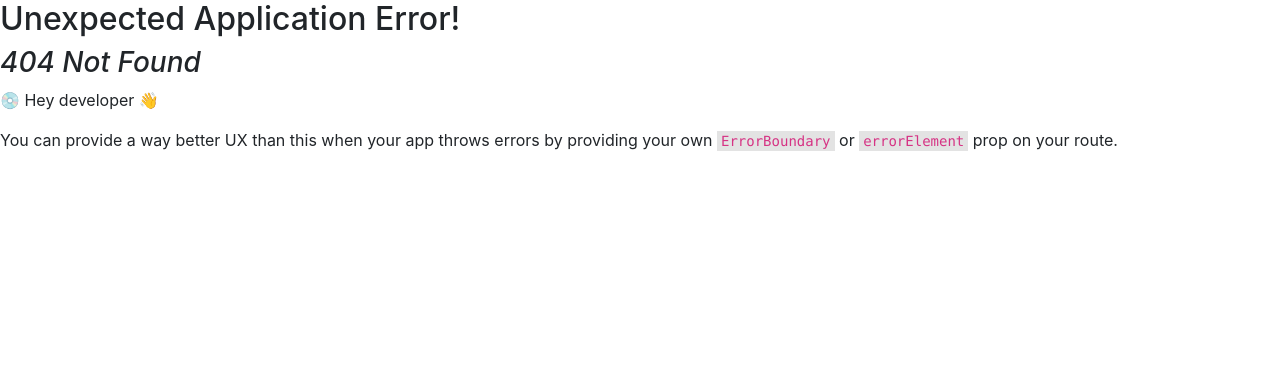
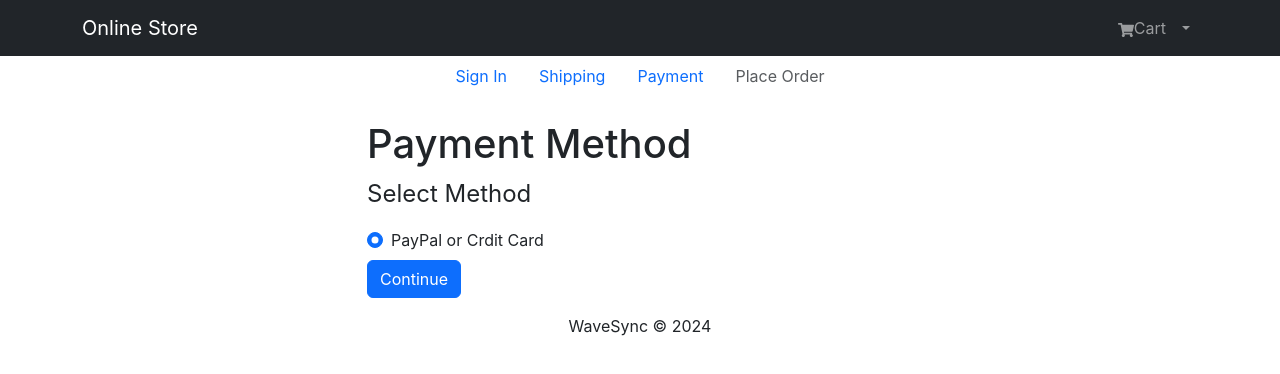
Before and after one commit to IT22148254/MLB_WD_ITP24_B3_13, a React (Create React App) app in the folder frontend/: page /store/payment in a window 1280 px wide. Before the commit this address had no page. Shown: the top 374 px of the page. Built offline with nearby package versions, Linux system fonts and the light colour scheme; sample sign-in values are in the browser's storage.

Commit message:
payment and shipping screens

```diff
--- /dev/null
+++ b/frontend/src/content/CheckoutSteps.jsx
@@ -0,0 +1,52 @@
+import React from "react";
+import { Nav } from "react-bootstrap";
+import { LinkContainer } from "react-router-bootstrap";
+
+const CheckoutSteps = ({step1,step2,step3,step4}) => {
+  return (
+    <Nav className="justify-content-center mb-4">
+      <Nav.Item>
+        {step1 ? (
+          <LinkContainer to="/login">
+            <Nav.Link>Sign In</Nav.Link>
+          </LinkContainer>
+        ) : (
+          <Nav.Link disabled>Sign In</Nav.Link>
+        )}
+      </Nav.Item>
+
+      <Nav.Item>
+        {step2 ? (
+          <LinkContainer to="/shipping">
+            <Nav.Link>Shipping</Nav.Link>
+          </LinkContainer>
+        ) : (
+          <Nav.Link disabled>Shipping</Nav.Link>
+        )}
+      </Nav.Item>
+
+      <Nav.Item>
+        {step3 ? (
+          <LinkContainer to="/store/payment">
+            <Nav.Link>Payment</Nav.Link>
+          </LinkContainer>
+        ) : (
+          <Nav.Link disabled>payment</Nav.Link>
+        )}
+      </Nav.Item>
+
+      <Nav.Item>
+        {step4 ? (
+          <LinkContainer to="/store/placeorder">
+            <Nav.Link>Place Order</Nav.Link>
+          </LinkContainer>
+        ) : (
+          <Nav.Link disabled>Place Order</Nav.Link>
+        )}
+      </Nav.Item>
+
+    </Nav>
+  );
+};
+
+export default CheckoutSteps;
--- /dev/null
+++ b/frontend/src/content/PaymentScreen.jsx
@@ -0,0 +1,61 @@
+import React, { useState, useEffect } from "react";
+import { useDispatch, useSelector } from "react-redux";
+import { useNavigate } from "react-router-dom";
+import { Form, Button, Row, Col } from "react-bootstrap";
+import FormContainer from "./FormContainer";
+import CheckoutSteps from "./CheckoutSteps";
+import { savePaymentMethod } from "../slices/cartSlice";
+
+const PaymentScreen = () => {
+  const [paymentMethod, setPaymentMethod] = useState("PayPal");
+
+  const dispatch = useDispatch();
+  const navigate = useNavigate();
+
+  const cart = useSelector((state) => state.cart);
+  const { shippingAddress } = cart;
+
+  useEffect( () => {
+    if(!shippingAddress){
+        navigate('/shipping')
+    }
+  } ,[shippingAddress,navigate])
+
+  const submitHandler = (e) => {
+    e.preventDefault()
+    dispatch(savePaymentMethod(paymentMethod))
+    navigate('/store/placeorder')
+  }
+
+  return (
+    <FormContainer>
+      <CheckoutSteps step1 step2 step3 />
+      <h1>Payment Method</h1>
+      <Form onSubmit={submitHandler}>
+        <Form.Group>
+          <Form.Label as="legend">Select Method</Form.Label>
+          <Row>
+            <Col>
+              <Form.Check
+                type="radio"
+                className="my-2"
+                label="PayPal or Crdit Card"
+                id="PayPal"
+                name="paymentMethod"
+                value="PayPal"
+                checked
+                onChange={(e) => setPaymentMethod(e.target.value)}
+              ></Form.Check>
+            </Col>
+          </Row>
+        </Form.Group>
+        <Button type="submit" variant="primary">
+          {" "}
+          Continue{" "}
+        </Button>
+      </Form>
+    </FormContainer>
+  );
+};
+
+export default PaymentScreen;
--- /dev/null
+++ b/frontend/src/content/ProtectedRoute.jsx
@@ -0,0 +1,15 @@
+import React from 'react'
+import { Navigate,Outlet } from 'react-router-dom'
+import { useSelector } from 'react-redux'
+
+
+export const ProtectedRoute = () => {
+
+    const {userInfo} = useSelector( (state) => state.auth )
+
+  return (
+
+    userInfo ? <Outlet/> : <Navigate to='/login' replace/>
+
+  )
+}
--- a/frontend/src/index.js
+++ b/frontend/src/index.js
@@ -17,15 +17,21 @@ import { Provider } from "react-redux";
 import store from "./store";
 import LoginScreen from "./screens/LoginScreen";
 import ShippingScreen from "./screens/ShippingScreen";
+import { ProtectedRoute } from "./content/ProtectedRoute";
+import PaymentScreen from "./content/PaymentScreen";
 
 const router = createBrowserRouter(
   createRoutesFromElements(
     <Route path="/" element={<App />}>
-      <Route index={true} path="/store" element={<HomeScreen />}/>
+      <Route index={true} path="/store" element={<HomeScreen />} />
       <Route path="/product/:id" element={<ProductScreen />} />
       <Route path="/cart" element={<CartScreen />} />
-      <Route path="/login" element={<LoginScreen/>}/>
-      <Route path="/shipping" element={<ShippingScreen/>}/>
+      <Route path="/login" element={<LoginScreen />} />
+
+      <Route path="" element={<ProtectedRoute />}>
+        <Route path="/shipping" element={<ShippingScreen />} />
+        <Route path="store/payment" element={<PaymentScreen/>}/>
+      </Route>
     </Route>
   )
 );
--- a/frontend/src/screens/ShippingScreen.jsx
+++ b/frontend/src/screens/ShippingScreen.jsx
@@ -4,6 +4,7 @@ import FormContainer from "../content/FormContainer";
 import { useSelector, useDispatch } from "react-redux";
 import { useNavigate } from "react-router-dom";
 import { saveShippingAddress } from "../slices/cartSlice";
+import CheckoutSteps from "../content/CheckoutSteps";
 
 const ShippingScreen = () => {
   const cart = useSelector((state) => state.cart);
@@ -20,12 +21,15 @@ const ShippingScreen = () => {
   const submitHandler = (e) => {
     e.preventDefault();
     dispatch(saveShippingAddress({ address, street, city, district }));
-    navigate("/payment");
+    navigate("/store/payment");
   };
 
   return (
     <FormContainer>
       <Form onSubmit={submitHandler}>
+
+        <CheckoutSteps step1 step2/>
+
         <h1>Shipping</h1>
 
         <Form.Group controlId="address" className="my-3">
--- a/frontend/src/slices/cartSlice.js
+++ b/frontend/src/slices/cartSlice.js
@@ -3,7 +3,7 @@ import { updateCart } from "../utils/cartUtils";
 
 const initialState = localStorage.getItem("cart")
   ? JSON.parse(localStorage.getItem("cart"))
-  : { cartItems: [] ,shippingAddress:{},paymentMethod:''};
+  : { cartItems: [], shippingAddress: {}, paymentMethod: "PayPal" };
 
 const cartSlice = createSlice({
   name: "cart",
@@ -27,13 +27,18 @@ const cartSlice = createSlice({
       state.cartItems = state.cartItems.filter((x) => x._id !== action.payload);
       localStorage.setItem("cart", JSON.stringify(state));
     },
-    saveShippingAddress:( state,action )=>{
-      state.shippingAddress = action.payload
-      return updateCart(state)
-    }
+    saveShippingAddress: (state, action) => {
+      state.shippingAddress = action.payload;
+      return updateCart(state);
+    },
+    savePaymentMethod: (state, action) => {
+      state.paymentMethod = action.payload;
+      return updateCart(state);
+    },
   },
 });
 
-export const { addToCart,remFromCart,saveShippingAddress } = cartSlice.actions;
+export const { addToCart, remFromCart, saveShippingAddress, savePaymentMethod } =
+  cartSlice.actions;
 
 export default cartSlice.reducer;
```
